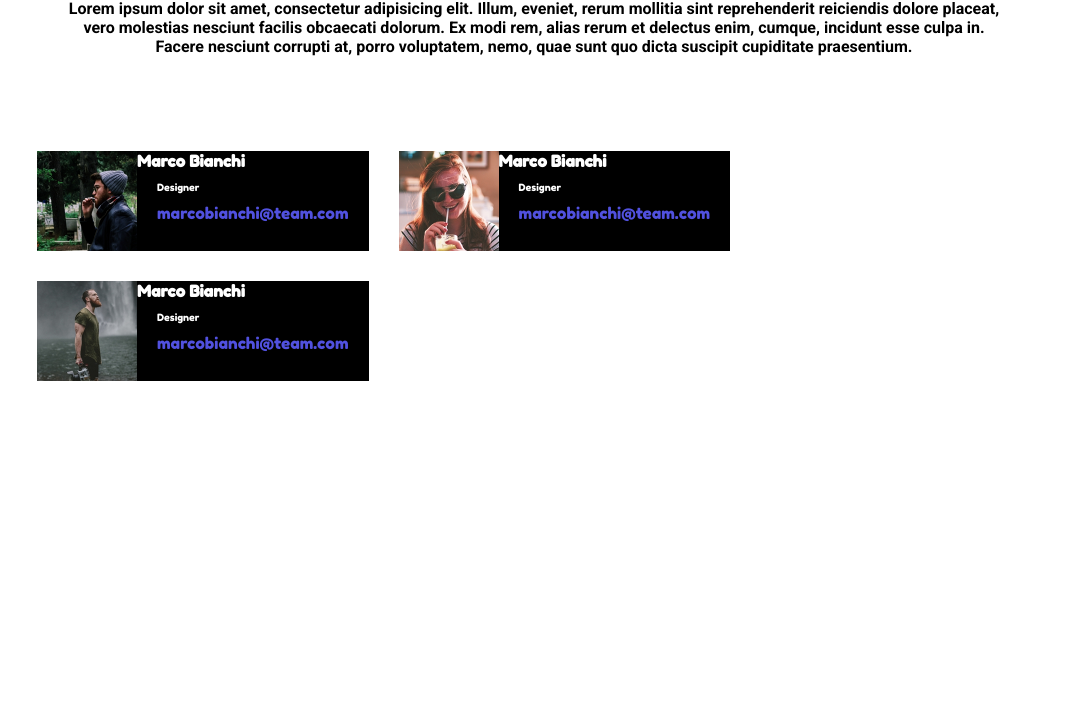
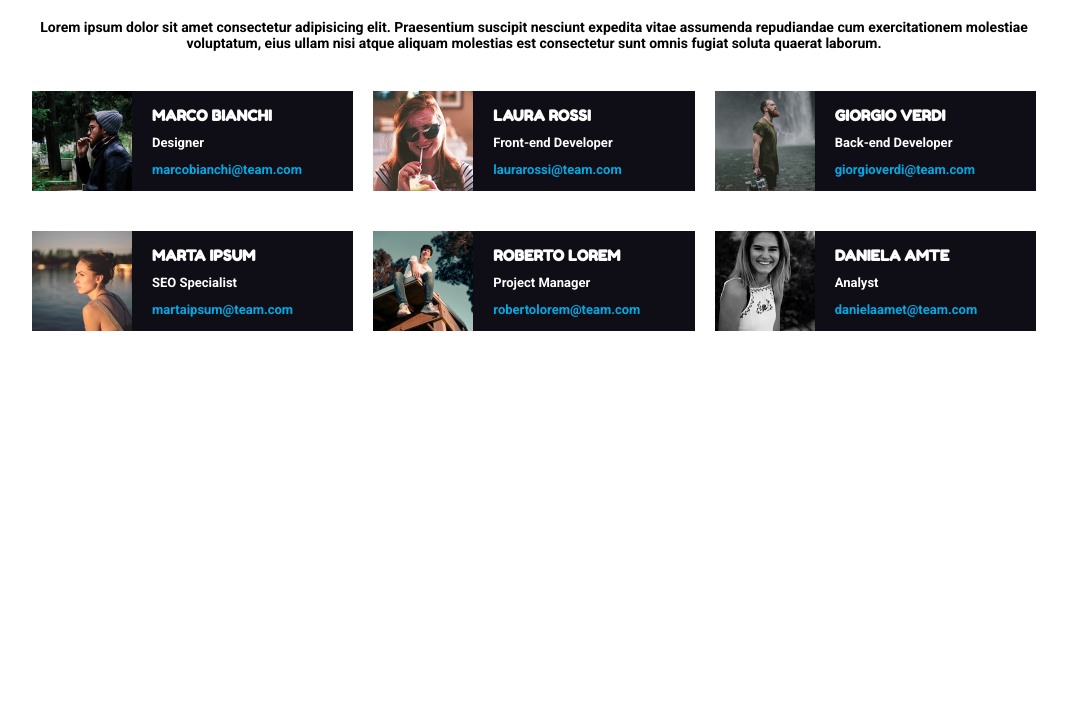
Before and after one commit to nicolabazzocchi/html-css-float-cards, a plain HTML site: page index.html in a window 1280 px wide. Shown: the part 80-800 px from the top of the page, without its empty margins (106-1173 px from the left). Drawn offline with Linux system fonts and the light colour scheme.

Commit message:
fine esercizio

```diff
--- a/index.html
+++ b/index.html
@@ -14,43 +14,78 @@
 
 <body>
   <header>
-    <h1>Meet our Team</h1>
+    <h1>Meet Our Team</h1>
   </header>
   <main>
-    <section class="txt">
-      <p>Lorem ipsum dolor sit amet, consectetur adipisicing elit. Illum, eveniet, rerum mollitia sint reprehenderit reiciendis dolore placeat, vero molestias nesciunt facilis obcaecati dolorum. Ex modi rem, alias rerum et delectus enim, cumque, incidunt esse culpa in. Facere nesciunt corrupti at, porro voluptatem, nemo, quae sunt quo dicta suscipit cupiditate praesentium.</p>
+    <section class="text">
+      <p>Lorem ipsum dolor sit amet consectetur adipisicing elit. Praesentium suscipit nesciunt expedita vitae assumenda repudiandae cum exercitationem molestiae voluptatum, eius ullam nisi atque aliquam molestias est consectetur sunt omnis fugiat soluta quaerat laborum.</p>
     </section>
 
-    <div class="container">
+    <div class="container clearfix">
+
       <div class="card clearfix">
-        <img src="img/male1.png" alt="female">
+        <img src="img/male1.png" alt="Maschio 1" title="Maschio 1">
         <div class="info">
-          <h4 classe="nome">Marco Bianchi</h4>
-          <p class="style">Designer</p>
-          <a class="color">marcobianchi@team.com</a>
+          <h4 class="nome">MARCO BIANCHI</h4>
+          <p class="impiego">Designer</p>
+          <a class="mail">marcobianchi@team.com</a>
         </div>
       </div>
+
       <div class="card clearfix">
-        <img src="img/female1.png" alt="female">
+        <img src="img/female1.png" alt="Femmina 1" title="Femmina 1">
         <div class="info">
-          <h4 classe="nome">Marco Bianchi</h4>
-          <div class="style">Designer</div>
-          <div class="color">marcobianchi@team.com</div>
+          <h4 class="nome">LAURA ROSSI</h4>
+          <p class="impiego">Front-end Developer</p>
+          <a class="mail">laurarossi@team.com</a>
         </div>
       </div>
+
       <div class="card clearfix">
-        <img src="img/male2.png" alt="female">
+        <img src="img/male2.png" alt="Maschio 2" title="Maschio 2">
         <div class="info">
-          <h4 classe="nome">Marco Bianchi</h4>
-          <div class="style">Designer</div>
-          <div class="color">marcobianchi@team.com</div>
+          <h4 class="nome">GIORGIO VERDI</h4>
+          <p class="impiego">Back-end Developer</p>
+          <a class="mail">giorgioverdi@team.com</a>
+        </div>
       </div>
     </div>
+
+    <div class="container clearfix">
+      <div class="card clearfix">
+        <img src="img/female2.png" alt="Femmina 2" title="Femmina 2">
+        <div class="info">
+          <h4 class="nome">MARTA IPSUM</h4>
+          <p class="impiego">SEO Specialist</p>
+          <a class="mail">martaipsum@team.com</a>
+        </div>
+      </div>
+
+      <div class="card clearfix">
+        <img src="img/male3.png" alt="Maschio 3" title="Maschio 3">
+        <div class="info">
+          <h4 class="nome">ROBERTO LOREM</h4>
+          <p class="impiego">Project Manager</p>
+          <a class="mail">robertolorem@team.com</a>
+        </div>
+      </div>
+
+      <div class="card clearfix">
+        <img src="img/female3.png" alt="Femmina 3" title="Femmina 3">
+        <div class="info">
+          <h4 class="nome">DANIELA AMTE</h4>
+          <p class="impiego">Analyst</p>
+          <a class="mail">danielaamet@team.com</a>
+        </div>
+      </div>
+    </div>
+
 
   </main>
 
 
 
 
+
 </body>
 </html>
--- a/style-css/style.css
+++ b/style-css/style.css
@@ -1,68 +1,64 @@
-
 *{
-  margin:0;
+  margin: 0;
   padding: 0;
-  box-sizing:border-box ;
+  box-sizing: border-box;
+}
+body{
+  font-family: 'Roboto', sans-serif;
+  text-align: center;
+  width: 80%;
+  max-width: 1200px;
+  margin: 0 auto;
+}
+.clearfix::after{
+  content: "";
+  display: table;
+  clear: both;
 }
 
-body{
-  width: 80%;
-  max-width: 1170px;
-  margin:0 auto;
-  text-align: center;
+/*Header*/
+header h1{
+  color: #e53170;
+  padding: 30px 0;
+  font-weight: 580;
   font-family: 'Fredoka One', cursive;
-
 }
-
-.clearfix::after{
-  content:"";
-  display: table;
-  clear: both;
-
+/*Main*/
+.text{
+  padding-bottom: 30px;
+  font-size: 14px;
 }
-
-header h1{
-  color:rgb(233, 64, 64);
-  padding: 40 0;
+.container{
+  padding-bottom: 20px;
 }
-
-.txt{
-  margin:40px;
-  padding-bottom:40px ;
-  font-family: 'Roboto', sans-serif;
+.card{
+  width: calc(100% / 3 - 20px);
+  height: 100px;
+  background-color: #0f0e17;
+  float: left;
+  margin: 10px;
 }
 .card img{
   width: 100px;
   height: 100px;
   float: left;
 }
-
-.card{
-  width: calc(100%/ 3 -20px);
-  height: 100px;
-  background-color: black;
-  margin:15px;
-  float: left;
-
-
-}
 .info{
   color: white;
   float: left;
   text-align: left;
+  font-size: 15px;
 }
-
 .nome{
+  font-family: 'Fredoka One', cursive;
   margin: 15px 20px 10px 20px;
 }
-.style{
-  font-family: 'Fredoka One', cursive;
-  font-size: 10px;
+.impiego{
+  font-size: 13px;
   margin: 10px 20px;
-
 }
-.color{
-  color:rgb(81, 81, 223);
-  margin: 0px 20px;
-
+.mail{
+  font-size: 13px;
+  color: #02a9e3;
+  margin: 10px 20px;
 }
```
